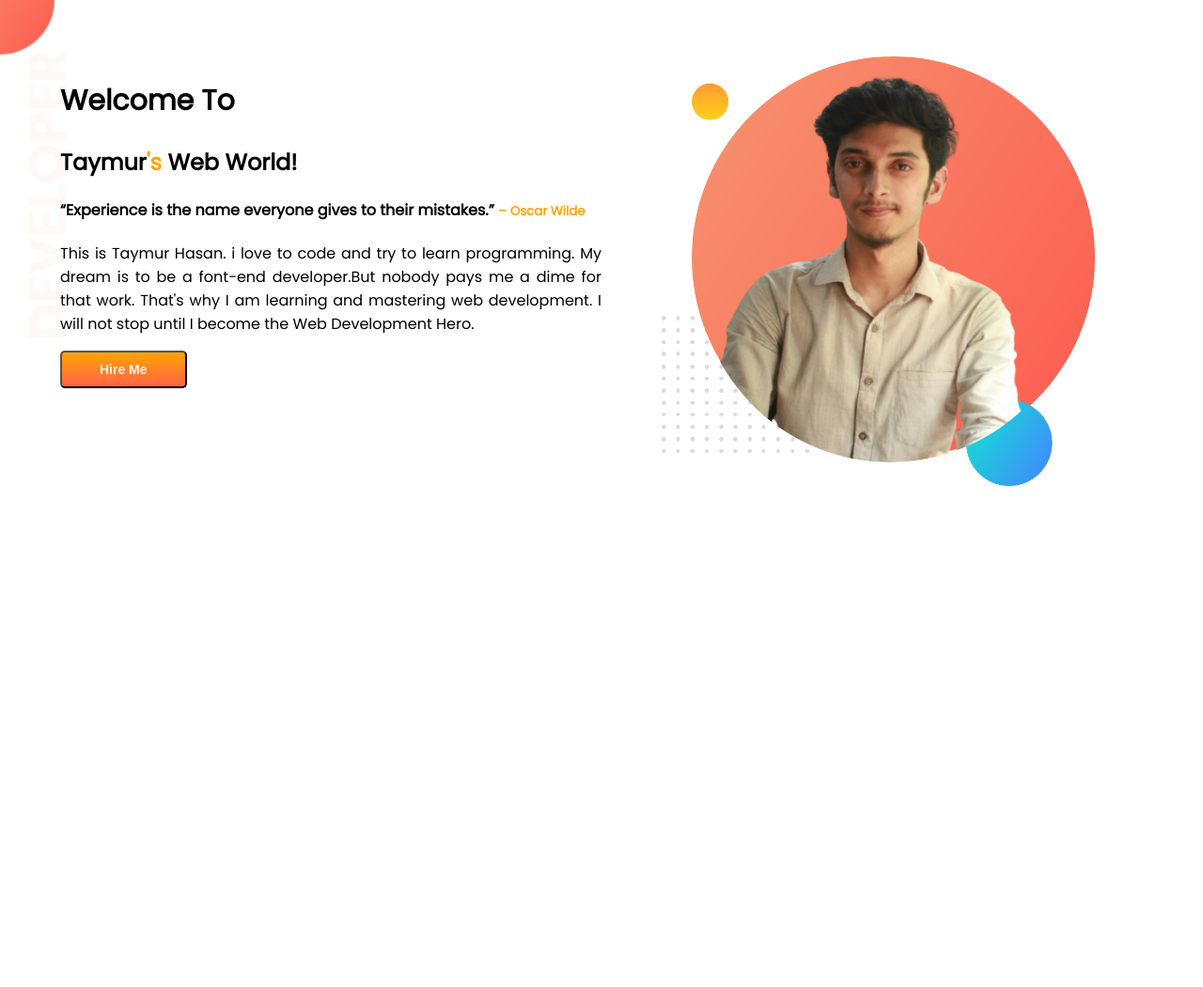
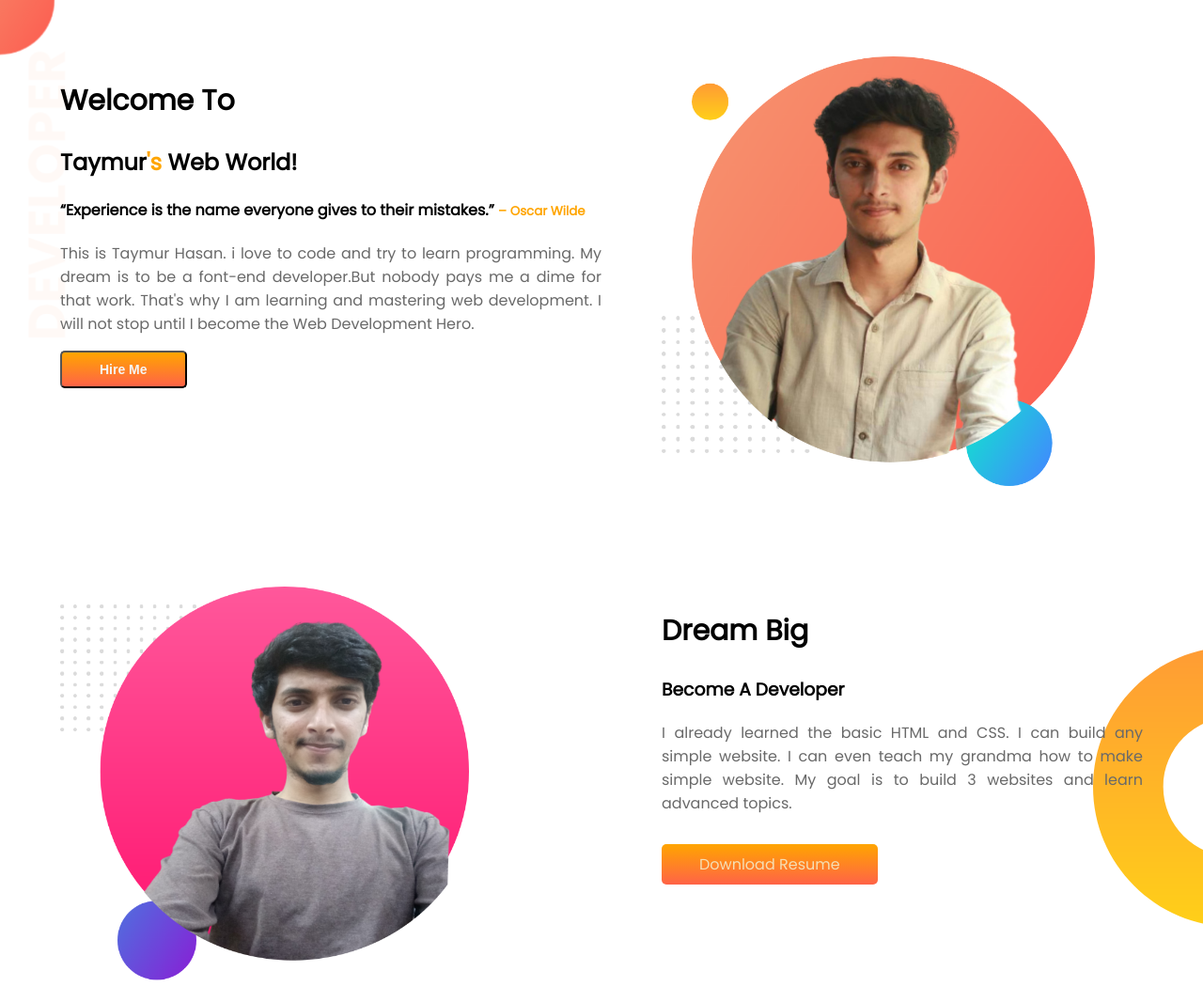
Before and after one commit to taymur12/developer.portfolio, a plain HTML site: page index.html in a window 1280 px wide. Shown: the whole page at 94% size. Before the commit the page ends 800 px from the top, so only its background shows below. Drawn offline with Linux system fonts and the light colour scheme.

Commit message:
added second section

```diff
--- a/index.html
+++ b/index.html
@@ -17,7 +17,7 @@
 <body>
 
     <!--Header part-->
-    <section class="full-section">
+    <section class="first-section">
         <div class="sec-part-1">
             <h1 class="first-line">welcome to </h1>
             <h2 class="name-line">Taymur<span class="text-co-2">'s</span> web world!</h2>
@@ -37,6 +37,23 @@
         </div>
     </section>
 
+    <!--SECOND SECTION-->
+<section class="second-sec">
+    <div class="dream-sec">
+        <img src="images/my-bg-2.png" alt="">
+    </div>
+
+    <div class="dream-sec">
+       <h1 class="title-dream">dream big</h1>
+       <h3 class="short-note">become a developer</h3>
+       <p class="sec-para">I already learned the basic HTML and CSS. I can build any simple website. I can even teach my grandma how to make simple website. My goal is to build 3 websites and learn advanced topics.</p>
+<div class="dwld-btn">
+    <a class="dwnld-rsm" href="#">Download Resume</a></div>
+</div>
+
+</section>
+
+
 </body>
 
 </html>
--- a/style.css
+++ b/style.css
@@ -3,7 +3,8 @@ body{
     margin: 0;
 }
 
-.full-section{
+/* first section */
+.first-section{
     background-image: url(images/top-banner.png);
     background-repeat: no-repeat;
 }
@@ -33,6 +34,7 @@ section{
 }
 .descrp{
     text-align: justify;
+    color: dimgray;
 }
 
 .hire-btn{
@@ -52,3 +54,54 @@ section{
     -o-border-radius: 5px;
     background-image: linear-gradient(orange, tomato);
 }
+
+
+/* Second section */
+
+.second-sec{
+    margin-top: 100px;
+    background-image: url(images/dream-bg.png);
+    background-repeat: no-repeat;
+    background-position: right;
+
+
+}
+.dream-sec{
+    width: 50%;
+    padding-left: 5%;
+    padding-right: 5%;
+}
+
+.sec-para{
+    text-align: justify;
+    color: dimgray;
+}
+.title-dream{
+    text-transform: capitalize;
+    font-size: 30px;
+
+}
+
+.short-note{
+    text-transform: capitalize;
+}
+
+.dream-sec img{
+    width: 85%;
+}
+
+.dwnld-rsm{
+    padding: 10px 40px;
+    border-radius: 5px;
+    -webkit-border-radius: 5px;
+    -moz-border-radius: 5px;
+    -ms-border-radius: 5px;
+    -o-border-radius: 5px;
+    background-image: linear-gradient(orange, tomato);
+    text-decoration: none;
+    color: wheat;
+
+}
+.dwld-btn{
+    margin-top: 40px;
+}
```
Also changed, not shown: images/my-bg-2.png (added).
